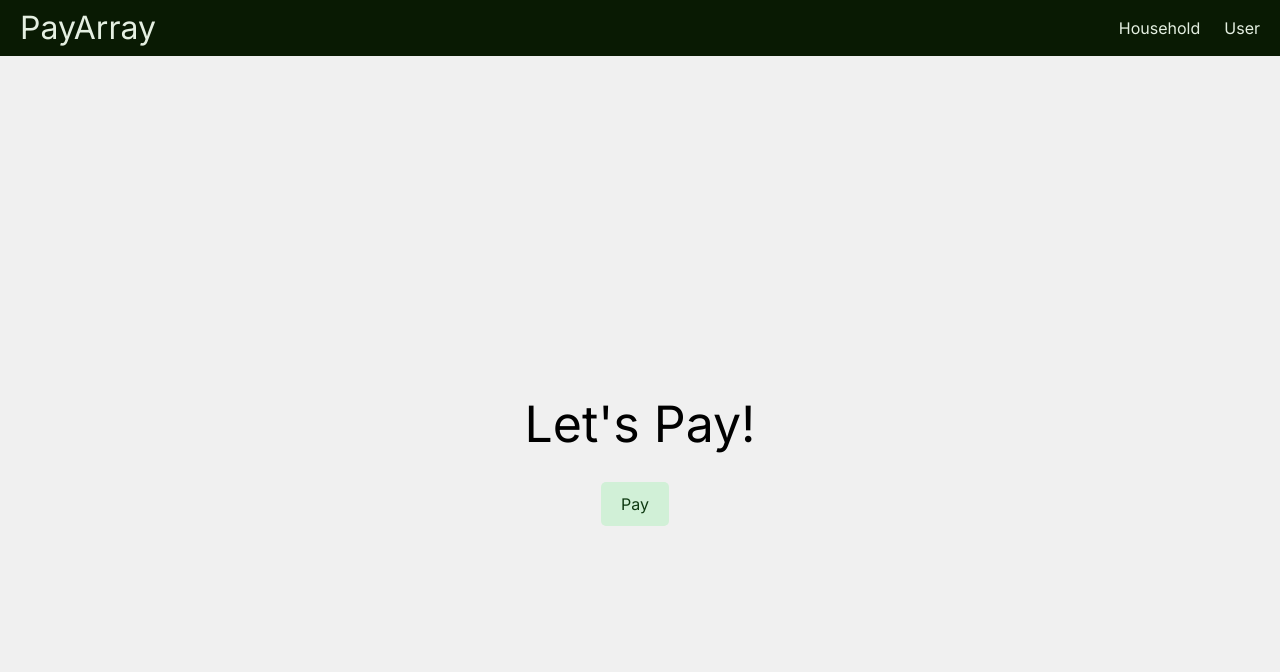
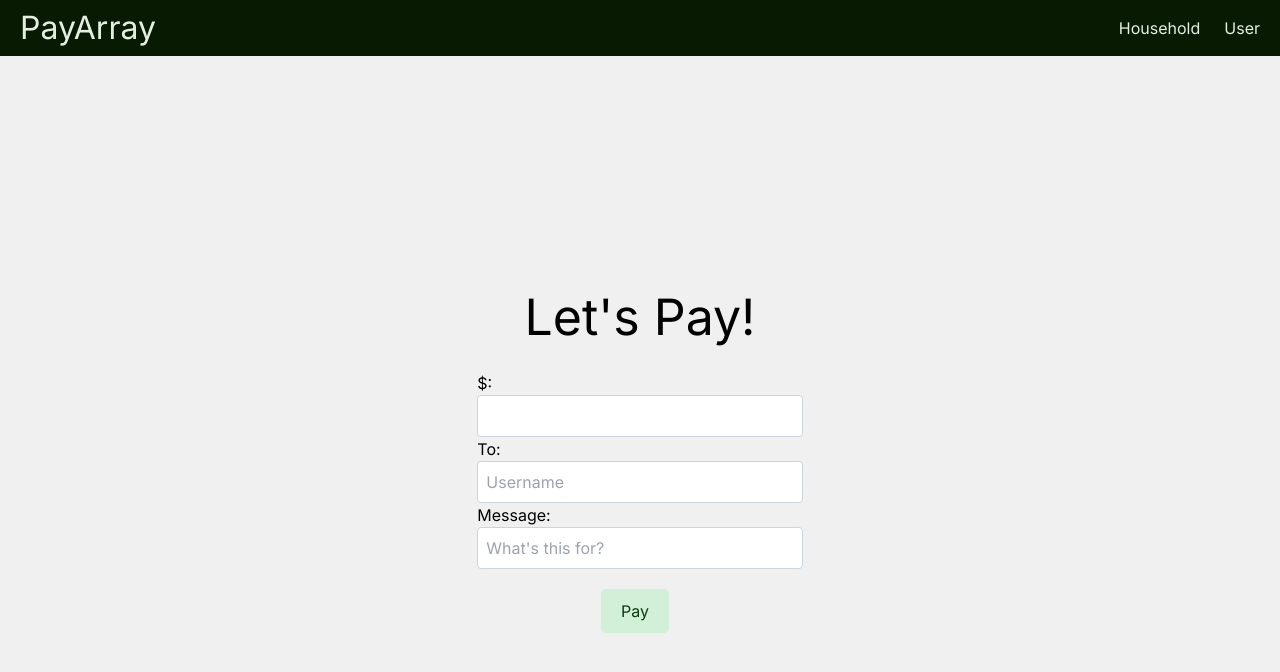
Before and after one commit to rit628/Pay-Array, a Next.js app in the folder frontend/: page /pay in a window 1280 px wide. Shown: the top 672 px of the page. Built offline with nearby package versions, Linux system fonts and the light colour scheme.

Commit message:
worked on form for pay (#6)

```diff
--- a/frontend/app/pay/page.tsx
+++ b/frontend/app/pay/page.tsx
@@ -1,9 +1,12 @@
 'use client'
+import React, { useState } from 'react';
+
 import React, { useState } from 'react';
 
 
 const Pay: React.FC = () => {
   const [formData, setFormData] = useState({
+    amount: '',
     payTo: '',
     msg: '',
   });
@@ -22,6 +25,53 @@ const Pay: React.FC = () => {
   return (
     <div className='container'>
       <h1 className='payReqTitle'>Let's Pay!</h1>
+      <form onSubmit={handleSubmit} className="form">
+      <div className='form-group'>
+      <label htmlFor="amount" className="amount">
+            $:
+          </label>
+          <input
+            type="text"
+            id="amount"
+            name="amount"
+            value={formData.amount}
+            onChange={handleChange}
+            className="input"
+            placeholder=" "
+            required
+          />
+      </div>
+        <div className="form-group">
+          <label htmlFor="payTo" className="payTo">
+            To:
+          </label>
+          <input
+            type="text"
+            id="payTo"
+            name="payTo"
+            value={formData.payTo}
+            onChange={handleChange}
+            className="input"
+            placeholder="Username"
+            required
+          />
+        </div>
+        <div className="form-group">
+          <label htmlFor="msg" className="msg">
+            Message:
+          </label>
+          <input
+            type="text"
+            id="msg"
+            name="msg"
+            value={formData.msg}
+            onChange={handleChange}
+            className="input"
+            placeholder="What's this for?"
+            required
+          />
+        </div>
+      </form>
       <div className='payReqButtons'>
         <button className='payReqButton w-full'>Pay</button>
       </div>
```
